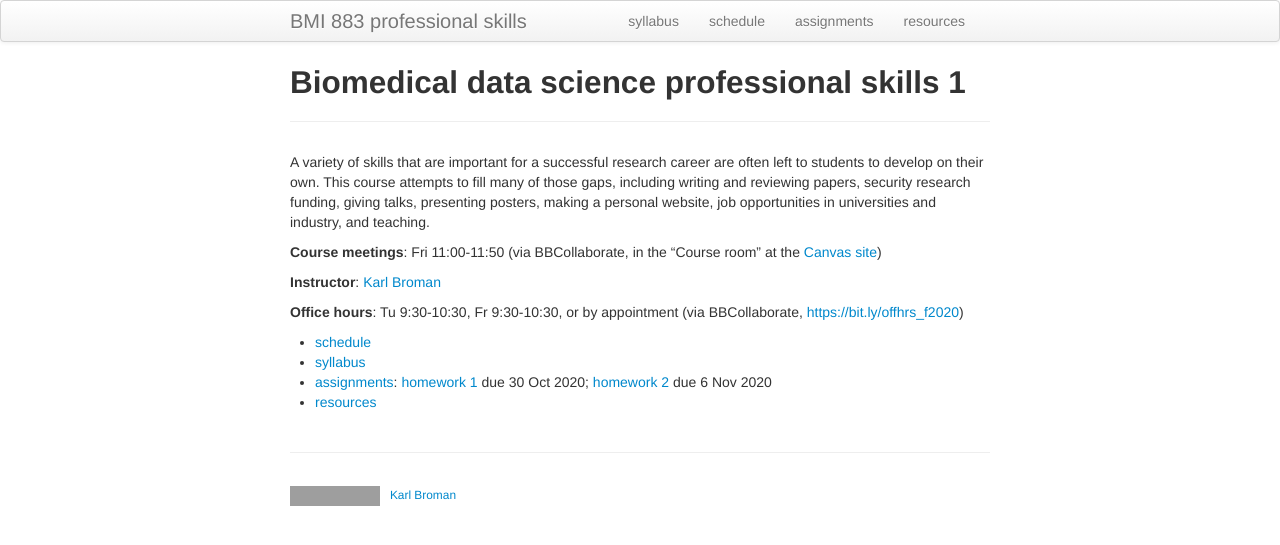
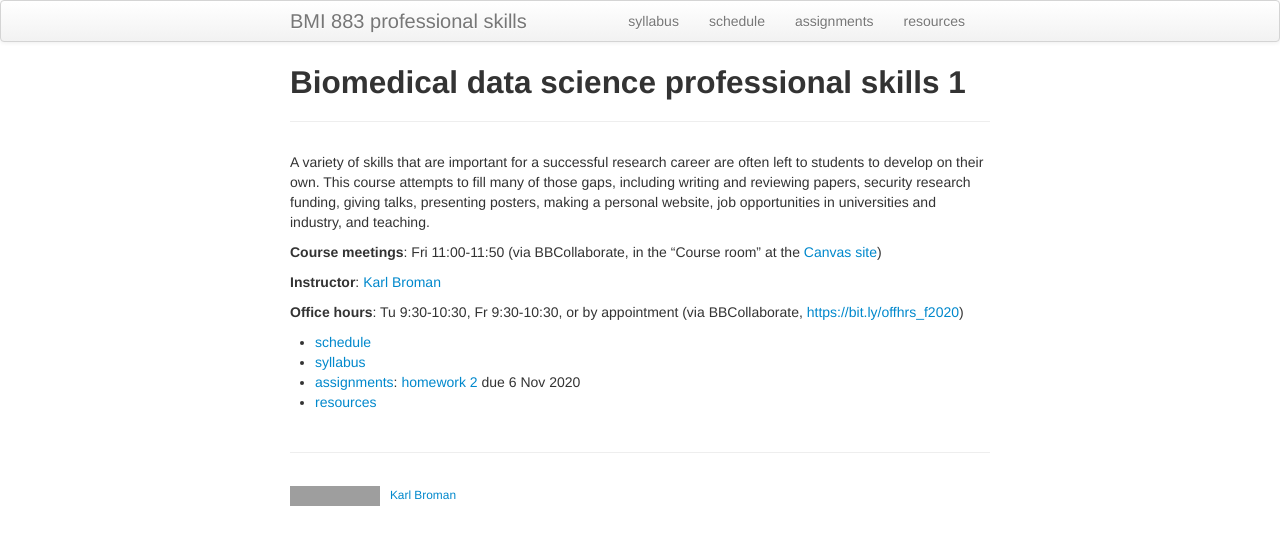
Before and after one commit to kbroman/BMI883, a Jekyll site: the page built from index.md, in a window 1280 px wide. Shown: the top 545 px of the page. Built offline with Jekyll 4.4.1, drawn with Linux system fonts in a browser that asks for light colours; grey boxes are pictures that could not be loaded.

Commit message:
Remove homework 1 from front page

```diff
--- a/index.md
+++ b/index.md
@@ -21,6 +21,5 @@ industry, and teaching.
 
 - [schedule](schedule.html)
 - [syllabus](syllabus.html)
-- [assignments](assignments.html): [homework 1](homework1.html) due 30
-  Oct 2020; [homework 2](homework2.html) due 6 Nov 2020
+- [assignments](assignments.html): [homework 2](homework2.html) due 6 Nov 2020
 - [resources](resources.html)
```
